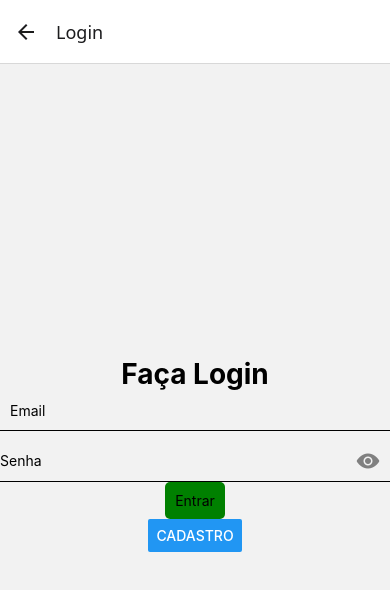
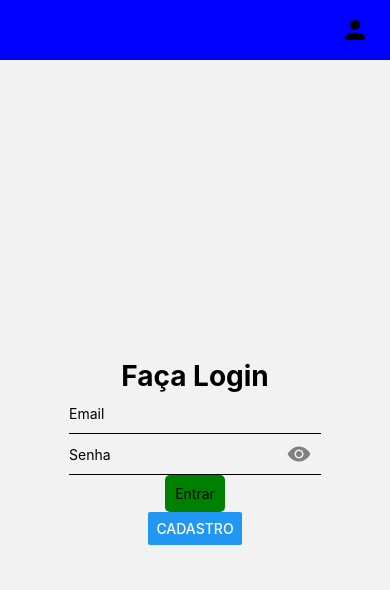
Before and after one commit to MateusC2/AulasMobile, a React Native app in the folder meuAppp/: screen /Cadastro in a window 390 px wide. Both pictures are taken after a click on the button "VOLTAR PARA LOGIN". Shown: the top 590 px of the page. Built offline with nearby package versions, Linux system fonts and the light colour scheme.

Commit message:
add layoutHeader

```diff
--- a/meuAppp/src/App.js
+++ b/meuAppp/src/App.js
@@ -1,27 +1,41 @@
 import Login from "./screens/Login";
 import Cadastro from "./screens/Cadastro";
-import Home from "./screens/Home"
+import Home from "./screens/Home";
 import CadastroEvento from "./screens/CadastroEvento";
 import CadastroIngresso from "./screens/CadastroIngresso";
 import CadastroOrganizador from "./screens/CadastroOrganizador";
-
-// import CadastroIngresso from "./screens/CadastroIngresso";
-// import CadastroOrganizador from "./screens/CadastroOrganizador";
-// import CadastroEvento from "./screens/CadastroEvento";
 import { NavigationContainer } from "@react-navigation/native";
 import { createStackNavigator } from "@react-navigation/stack";
+import Layout from "./components/Layout";
 
 const Stack = createStackNavigator();
 
 export default function App() {
   return (
     <NavigationContainer>
-      <Stack.Navigator>
-        <Stack.Screen name="Login" component={Login} />
-        <Stack.Screen name="Cadastro" component={Cadastro} />
+      <Stack.Navigator screenOptions={{headerShown:false}}>
+        <Stack.Screen
+          name="Login"
+          component={() => (
+            <Layout>
+              <Login />
+            </Layout>
+          )}
+        />
+        <Stack.Screen
+          name="Cadastro"
+          component={() => (
+            <Layout>
+              <Cadastro />
+            </Layout>
+          )}
+        />
         <Stack.Screen name="Home" component={Home} />
         <Stack.Screen name="CadastroEvento" component={CadastroEvento} />
-        <Stack.Screen name="CadastroOrganizador" component={CadastroOrganizador} />
+        <Stack.Screen
+          name="CadastroOrganizador"
+          component={CadastroOrganizador}
+        />
         <Stack.Screen name="CadastroIngresso" component={CadastroIngresso} />
       </Stack.Navigator>
     </NavigationContainer>
--- /dev/null
+++ b/meuAppp/src/components/Layout.js
@@ -0,0 +1,37 @@
+import React from "react";
+import { View, StyleSheet, TouchableOpacity} from "react-native";
+import  Icon  from "react-native-vector-icons/MaterialIcons";
+
+export default function Layout({children}){
+    return(
+        <View style={{flex:1}}>
+            {/*Cabeçalho*/}
+            <View style={styles.header}>
+                <TouchableOpacity onPress={()=>{console.log("Botão Clicado")}}>
+                <Icon name="person" size={30} color="fff"/>
+                </TouchableOpacity>
+            </View>
+            {/*Conteúdo Principal*/}
+            <View style={styles.container}>
+                {children}
+            </View>
+        </View>
+    )
+}
+const styles = StyleSheet.create({
+    header:{
+        backgroundColor:"blue",
+        width:"100%",
+        height:60,
+        justifyContent:"center",
+        alignItems:"flex-end",
+        paddingHorizontal:20
+    },
+
+    container:{
+        flex:1,
+        justifyContent:"center",
+        alignItems:"center",
+        paddingHorizontal:20
+    }
+})
--- a/meuAppp/src/screens/Cadastro.js
+++ b/meuAppp/src/screens/Cadastro.js
@@ -9,8 +9,9 @@
   Button
 } from "react-native";
 import api from "../axios/axios";
+import {useNavigation} from "@react-navigation/native"
 
-export default function Cadastro({navigation}) {
+export default function Cadastro({}) {
   const [user, setUser] = useState({
     name: "",
     cpf: "",
@@ -18,6 +19,7 @@
     password: "",
     data_nascimento: "",
   });
+  const navigation = useNavigation();
 
   async function handleCadastro() {
     await api.postCadastro(user).then(
--- a/meuAppp/src/screens/Login.js
+++ b/meuAppp/src/screens/Login.js
@@ -11,13 +11,16 @@
 import api from "../axios/axios";
 import Cadastro from "./Cadastro";
 import { Ionicons } from "@expo/vector-icons";
+import { useNavigation } from "@react-navigation/native";
 
-export default function Login({ navigation }) {
+export default function Login({}) {
   const [user, setUser] = useState({
     email: "",
     password: "",
     showPassord: false,
   });
+
+  const navigation = useNavigation();
 
   async function handleLogin() {
     await api.postLogin(user).then(
@@ -36,14 +39,16 @@
   return (
     <View style={styles.container}>
       <Text style={styles.tittle}>Faça Login</Text>
+      <View style={styles.passwordContainer}>
         <TextInput
-        style={styles.input}
+          style={styles.passwordInput}
           placeholder="Email"
           value={user.email}
           onChangeText={(value) => {
             setUser({ ...user, email: value });
           }}
         ></TextInput>
+      </View>
       <View style={styles.passwordContainer}>
         <TextInput
           style={styles.passwordInput}
@@ -54,8 +59,14 @@
             setUser({ ...user, password: value });
           }}
         ></TextInput>
-        <TouchableOpacity onPress={()=> setUser({...user,showPassord:!user.showPassord})}>
-          <Ionicons name={user.showPassord?"eye-off":"eye"} size={24} color="gray" />
+        <TouchableOpacity
+          onPress={() => setUser({ ...user, showPassord: !user.showPassord })}
+        >
+          <Ionicons
+            name={user.showPassord ? "eye-off" : "eye"}
+            size={24}
+            color="gray"
+          />
         </TouchableOpacity>
       </View>
       <TouchableOpacity onPress={handleLogin} style={styles.button}>
@@ -95,11 +106,11 @@
     flexDirection: "row",
     alignItems: "center",
     width: "100%",
-    borderBottomWidth:1,
+    borderBottomWidth: 1,
     paddingRight: 10,
   },
-  passwordInput:{
-    flex:1,
-    height:40,
-  }
+  passwordInput: {
+    flex: 1,
+    height: 40,
+  },
 });
```
Lines whose indentation alone changed are shown as unchanged.
